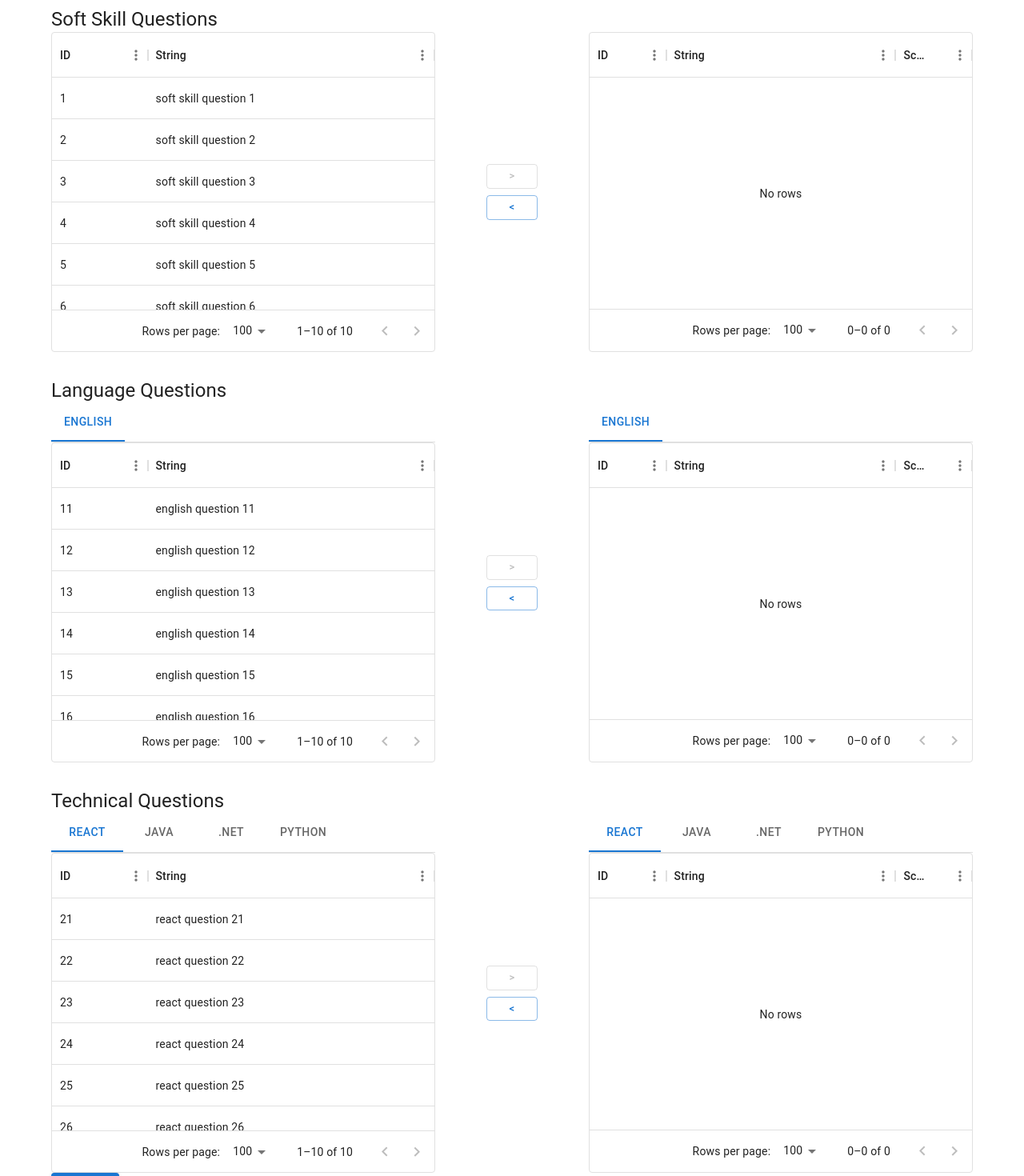
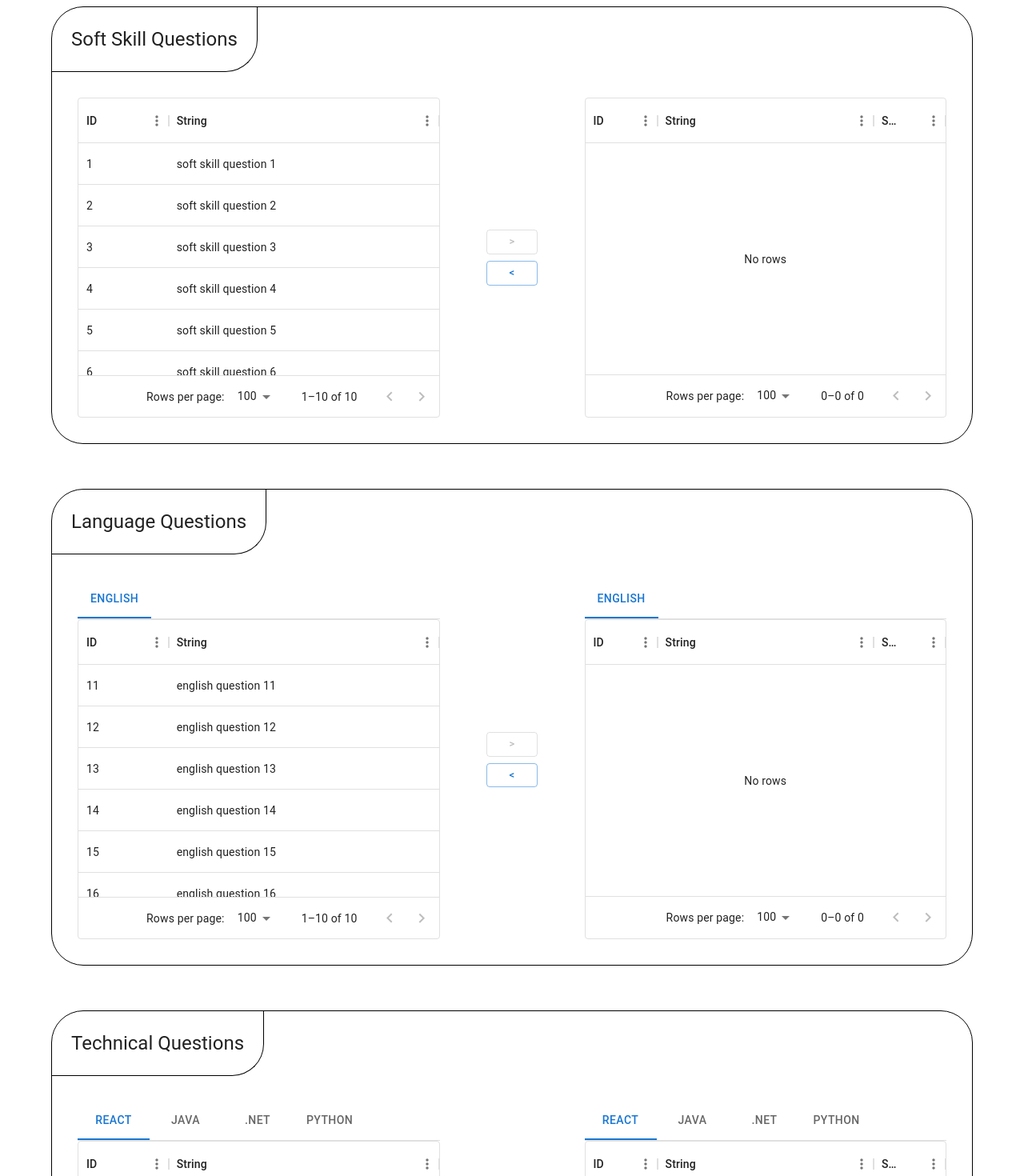
Before and after one commit to namkha1032/recruitment-website, a React (Create React App) app: page /company/interview/1/start in a window 1280 px wide. Shown: the part 80-1550 px from the top of the page at 80% size. Built offline with nearby package versions, Linux system fonts and the light colour scheme.

Commit message:
add calculate score on interview start page

```diff
--- a/package.json
+++ b/package.json
@@ -18,6 +18,7 @@
     "dayjs": "^1.11.9",
     "react": "^18.2.0",
     "react-dom": "^18.2.0",
+    "react-katex": "^3.0.1",
     "react-redux": "^8.1.1",
     "react-router-dom": "^6.14.1",
     "react-scripts": "5.0.1",
--- a/src/pages/Page_Company_Interview_Id_Start/Page_Company_Interview_Id_Start.jsx
+++ b/src/pages/Page_Company_Interview_Id_Start/Page_Company_Interview_Id_Start.jsx
@@ -11,12 +11,19 @@ import {
     ListItemText,
     ListItemIcon,
     Checkbox,
-    TextField
+    TextField,
+    Card,
+    CardHeader,
+    CardContent,
+    Slider
 } from '@mui/material';
 import Grid from '@mui/material/Grid';
 import { DataGrid, GridToolbar } from '@mui/x-data-grid';
 import { useSelector, useDispatch } from 'react-redux';
 import { useNavigate } from 'react-router-dom';
+import 'katex/dist/katex.min.css';
+import { InlineMath, BlockMath } from 'react-katex';
+import "./Page_Company_Interview_Id_Start.scss"
 function CustomTabPanel(props) {
 
     return (
@@ -63,7 +70,49 @@ export default function Page_Company_Interview_Id_Start() {
         return state.interviewQuestion ? state.interviewQuestion.right[2] : null
     })
 
+    let softScoreArray = []
+    let softScoreString = ``
+    if (rightSoft) {
+        rightSoft.questions.forEach((ques, index) => {
+            if (ques.score != "") {
+                softScoreArray = softScoreArray.concat(parseFloat(ques.score))
+            }
+        })
+        softScoreArray.forEach((sco, index) => {
+            softScoreString = softScoreString.concat(sco.toString())
+            if (index < softScoreArray.length - 1) {
+                softScoreString = softScoreString.concat("+")
+            }
+            else {
+                softScoreString = softScoreString.concat(`=${softScoreArray.reduce((a, b) => a + b, 0)}`)
+            }
+        })
+    }
+    console.log("softScoreString: ", softScoreString)
 
+    let langScoreArray = []
+    if (rightLang) {
+        rightLang.questions.forEach(ques => {
+            if (ques.score != "") {
+                langScoreArray = langScoreArray.concat(parseFloat(ques.score))
+            }
+        })
+    }
+
+    let techScoreArray = []
+    if (rightTech) {
+        rightTech.skills.forEach(skill => {
+            skill.questions.forEach(ques => {
+                if (ques.score != "") {
+                    techScoreArray = techScoreArray.concat(parseFloat(ques.score))
+                }
+            })
+        })
+    }
+    // console.log("softScoreString: ", softScoreArray)
+    // console.log("softScoreArray: ", softScoreArray)
+    // console.log("langScoreArray: ", langScoreArray)
+    // console.log("techScoreArray: ", techScoreArray)
     let [currentLangTab, setCurrentLangTab] = useState(0);
     let [currentTechTab, setCurrentTechTab] = useState(0);
 
@@ -74,28 +123,6 @@ export default function Page_Company_Interview_Id_Start() {
 
     let [chosenTech, setChosenTech] = useState(null)
 
-    // function handleChosenTech(newQues) {
-    //     setChosenTech(oldState => ({
-    //         ...oldState,
-    //         skills: oldState.skills.map((skill, skillIndex) => {
-    //             if (skillIndex != action.payload.skillOrder) {
-    //                 return skill
-    //             }
-    //             else {
-    //                 return {
-    //                     ...skill,
-    //                     questions: skill.questions.filter((ques) => {
-    //                         return ques.questionid != action.payload.chosenQuestionId
-    //                     })
-    //                 }
-    //             }
-    //         })
-    //     }))
-    // }
-    // console.log("leftSoft", leftSoft)
-    // console.log("leftLang", leftLang)
-    // console.log("leftTech", leftTech)
-    console.log("currentTech: ", currentTech)
     useEffect(() => {
         dispatch({ type: "saga/getAllRelatedQuestion" })
     }, [])
@@ -104,13 +131,13 @@ export default function Page_Company_Interview_Id_Start() {
         leftSoft ?
             <form autoComplete='off' onSubmit={(event) => {
                 event.preventDefault()
-                console.log("submitted")
             }}>
-                <Grid container rowSpacing={0} columnSpacing={0}>
                 {/* Soft Skill Questions */}
-                    <Grid item md={12}>
+                <Box sx={{ border: "1px solid black", borderRadius: 10 }}>
+                    <Box sx={{ borderRight: "1px solid black", borderBottom: "1px solid black", padding: 3, borderRadius: "40px 0px", width: "fit-content" }}>
                         <Typography variant="h5">Soft Skill Questions</Typography>
-                    </Grid>
+                    </Box>
+                    <Grid container sx={{ padding: 4 }}>
                         <Grid item md={5}>
                             <DataGrid
                                 getRowId={(row) => row.questionid}
@@ -119,11 +146,15 @@ export default function Page_Company_Interview_Id_Start() {
                                     { field: "questionstring", headerName: "String", flex: 3 }]}
                                 rows={leftSoft.questions.map(ques => ques)}
                                 onRowSelectionModelChange={(newChosen) => {
-                                console.log("newChosenSoft: ", newChosen)
                                     setCurrentSoft(newChosen);
                                 }}
                                 rowSelectionModel={currentSoft}
-                            sx={{ height: 400 }}
+                                sx={{
+                                    height: 400,
+                                    '& .MuiDataGrid-row:hover': {
+                                        cursor: 'pointer'
+                                    }
+                                }}
                             >
                             </DataGrid>
                         </Grid>
@@ -166,7 +197,6 @@ export default function Page_Company_Interview_Id_Start() {
                                                     <TextField required type="number" size="small"
                                                         value={rightSoft.questions.find(ques => ques.questionid == params.row.questionid).score}
                                                         onChange={(event) => {
-                                                        console.log("quesid: ", params.row.questionid)
                                                             let newQues = {
                                                                 categoryOrder: 0,
                                                                 chosenQuestionId: params.row.questionid,
@@ -180,14 +210,23 @@ export default function Page_Company_Interview_Id_Start() {
                                     }
                                 ]}
                                 rows={rightSoft.questions.map(ques => ques)}
-                            sx={{ height: 400 }}
+                                sx={{
+                                    height: 400,
+                                    '& .MuiDataGrid-row:hover': {
+                                        cursor: 'pointer'
+                                    }
+                                }}
                             >
                             </DataGrid>
                         </Grid>
+                    </Grid>
+                </Box>
                 {/* Language Skill */}
-                    <Grid item md={12} sx={{ marginTop: 4 }}>
+                <Box sx={{ border: "1px solid black", borderRadius: 10, marginTop: 7 }}>
+                    <Box sx={{ borderRight: "1px solid black", borderBottom: "1px solid black", padding: 3, borderRadius: "40px 0px", width: "fit-content" }}>
                         <Typography variant="h5">Language Questions</Typography>
-                    </Grid>
+                    </Box>
+                    <Grid container sx={{ padding: 4 }}>
                         <Grid item md={5}>
                             <Box sx={{ borderBottom: 1, borderColor: 'divider' }}>
                                 <Tabs value={currentLangTab} onChange={(event, newTab) => { }}>
@@ -201,11 +240,15 @@ export default function Page_Company_Interview_Id_Start() {
                                     { field: "questionstring", headerName: "String", flex: 3 }]}
                                 rows={leftLang.questions.map(ques => ques)}
                                 onRowSelectionModelChange={(newChosen) => {
-                                console.log(newChosen)
                                     setCurrentLang(newChosen);
                                 }}
                                 rowSelectionModel={currentLang}
-                            sx={{ height: 400 }}
+                                sx={{
+                                    height: 400,
+                                    '& .MuiDataGrid-row:hover': {
+                                        cursor: 'pointer'
+                                    }
+                                }}
                             >
 
                             </DataGrid>
@@ -254,7 +297,6 @@ export default function Page_Company_Interview_Id_Start() {
                                                     <TextField required type="number" size="small"
                                                         value={rightLang.questions.find(ques => ques.questionid == params.row.questionid).score}
                                                         onChange={(event) => {
-                                                        console.log("quesid: ", params.row.questionid)
                                                             let newQues = {
                                                                 categoryOrder: 1,
                                                                 chosenQuestionId: params.row.questionid,
@@ -268,15 +310,24 @@ export default function Page_Company_Interview_Id_Start() {
                                     }
                                 ]}
                                 rows={rightLang.questions.map(ques => ques)}
-                            sx={{ height: 400 }}
+                                sx={{
+                                    height: 400,
+                                    '& .MuiDataGrid-row:hover': {
+                                        cursor: 'pointer'
+                                    }
+                                }}
                             >
 
                             </DataGrid>
                         </Grid>
+                    </Grid>
+                </Box>
                 {/* Technical Questions */}
-                    <Grid item md={12} sx={{ marginTop: 4 }}>
+                <Box sx={{ border: "1px solid black", borderRadius: 10, marginTop: 7 }}>
+                    <Box sx={{ borderRight: "1px solid black", borderBottom: "1px solid black", padding: 3, borderRadius: "40px 0px", width: "fit-content" }}>
                         <Typography variant="h5">Technical Questions</Typography>
-                    </Grid>
+                    </Box>
+                    <Grid container sx={{ padding: 4 }}>
                         <Grid item md={5}>
                             <Box sx={{ borderBottom: 1, borderColor: 'divider' }}>
                                 <Tabs value={currentTechTab} onChange={(event, newTab) => {
@@ -296,17 +347,22 @@ export default function Page_Company_Interview_Id_Start() {
                                 let leftTechRows = skill.questions.map(ques => ques)
                                 return (
                                     currentTechTab == index
-                                    ? < DataGrid
+                                        ? <DataGrid
                                             key={skill.skillid}
                                             columns={leftTechColumns}
                                             rows={leftTechRows}
                                             getRowId={(row) => row.questionid}
                                             onRowSelectionModelChange={(newChosen) => {
-                                            console.log(newChosen)
                                                 setCurrentTech(newChosen);
                                             }}
                                             rowSelectionModel={currentTech}
-                                        sx={{ height: 400 }}>
+                                            sx={{
+                                                height: 400,
+                                                '& .MuiDataGrid-row:hover': {
+                                                    cursor: 'pointer'
+                                                }
+                                            }}
+                                        >
                                         </DataGrid>
                                         : null
                                 )
@@ -352,7 +408,7 @@ export default function Page_Company_Interview_Id_Start() {
                             {rightTech.skills.map((skill, index) => {
                                 return (
                                     currentTechTab == index
-                                    ? < DataGrid
+                                        ? <DataGrid
                                             key={skill.skillid}
                                             columns={[
                                                 { field: "questionid", headerName: "ID", flex: 1 },
@@ -364,7 +420,6 @@ export default function Page_Company_Interview_Id_Start() {
                                                                 <TextField required type="number" size="small"
                                                                     value={rightTech.skills[currentTechTab].questions.find(ques => ques.questionid == params.row.questionid).score}
                                                                     onChange={(event) => {
-                                                                    console.log("quesid: ", params.row.questionid)
                                                                         let newQues = {
                                                                             categoryOrder: 2,
                                                                             skillOrder: currentTechTab,
@@ -380,14 +435,67 @@ export default function Page_Company_Interview_Id_Start() {
                                             ]}
                                             rows={skill.questions.map(ques => ques)}
                                             getRowId={(row) => row.questionid}
-                                        sx={{ height: 400 }}>
+                                            sx={{
+                                                height: 400,
+                                                '& .MuiDataGrid-row:hover': {
+                                                    cursor: 'pointer'
+                                                }
+                                            }}
+                                        >
                                         </DataGrid>
                                         : null
                                 )
                             })}
                         </Grid>
-                </Grid >
-                <Button variant="contained" type="submit">Submit</Button>
+                    </Grid>
+                </Box>
+                <Grid container sx={{ marginTop: 5 }} columnSpacing={5}>
+                    <Grid item md={6}>
+                        <TextField
+                            label="Note"
+                            placeholder="Note"
+                            multiline
+                            fullWidth
+                            variant="outlined"
+                            rows={6}
+                            sx={{
+                                "&": {
+                                    height: "100%"
+                                },
+                                "& .MuiInputBase-root": {
+                                    height: "100%",
+                                }
+                                // "& .MuiInputBase-root .MuiInputBase-inputMultiline": {
+                                //     height: "100%",
+                                // },
+                                // "&.MuiFormControl-root": {
+                                //     height: "100%"
+                                // },
+                                // "&   .MuiInputBase-input": {
+                                //     height: "100%"
+                                // }
+                            }}
+                        />
+                    </Grid>
+                    <Grid item md={6}>
+                        <Card variant="outlined" sx={{ border: "1px solid black", borderRadius: 5 }}>
+                            <CardHeader title="Final Score" />
+                            <CardContent>
+                                <Grid container>
+                                    <Grid item md={4}>
+                                        <Typography variant="body1">Soft Skill: </Typography>
+                                    </Grid>
+                                    <Grid item md={8}>
+                                        <InlineMath
+                                            math={softScoreString}
+                                        />
+                                    </Grid>
+                                </Grid>
+                            </CardContent>
+                        </Card>
+                    </Grid>
+                </Grid>
+                <Slider></Slider>
             </form>
             : null
     );
```
Also changed, not shown: src/pages/Page_Company_Interview_Id_Start/Page_Company_Interview_Id_Start.scss (added), 1 other file (tests, documents, lock files or other folders). Lines whose indentation alone changed are shown as unchanged.
